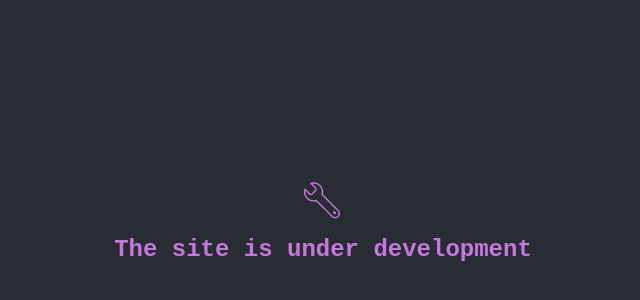
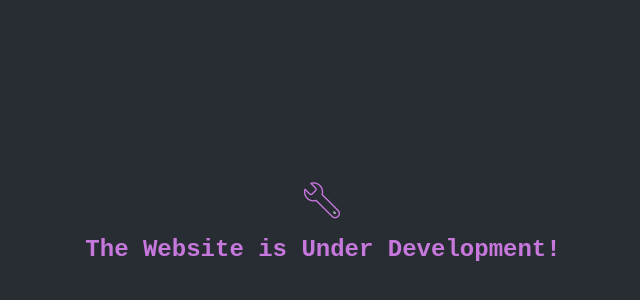
Before and after one commit to UmidYul/upgrade_la, a website: page views/tech.html in a window 1280 px wide. Shown: the part 194-494 px from the top of the page, without its empty margins (317-957 px from the left). Drawn offline with Linux system fonts and the light colour scheme.

Commit message:
Update tech.html

```diff
--- a/views/tech.html
+++ b/views/tech.html
@@ -46,7 +46,7 @@
 <body>
     <img src="/key.gif" alt="" srcset="">
     <div style="color: #C778DD;">
-        The site is under development
+        The Website is Under Development!
     </div>
 </body>
 
```
